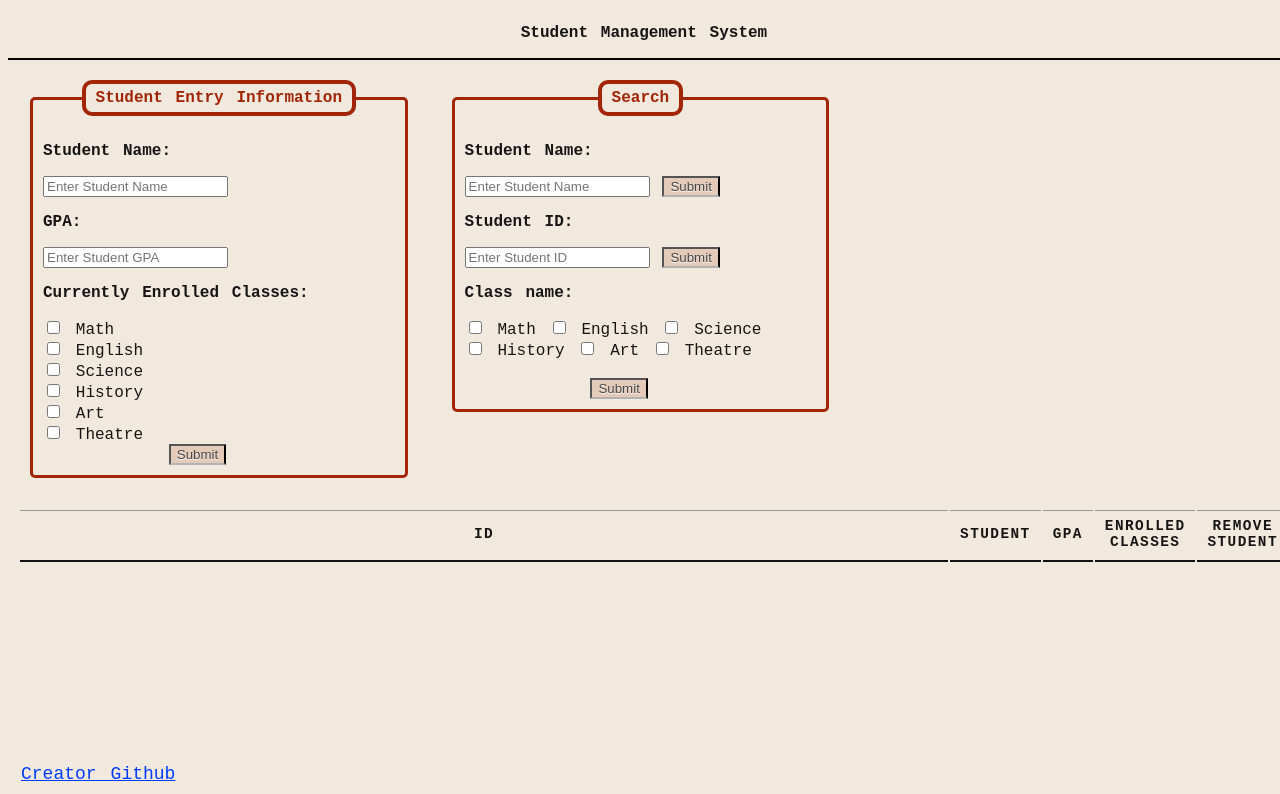
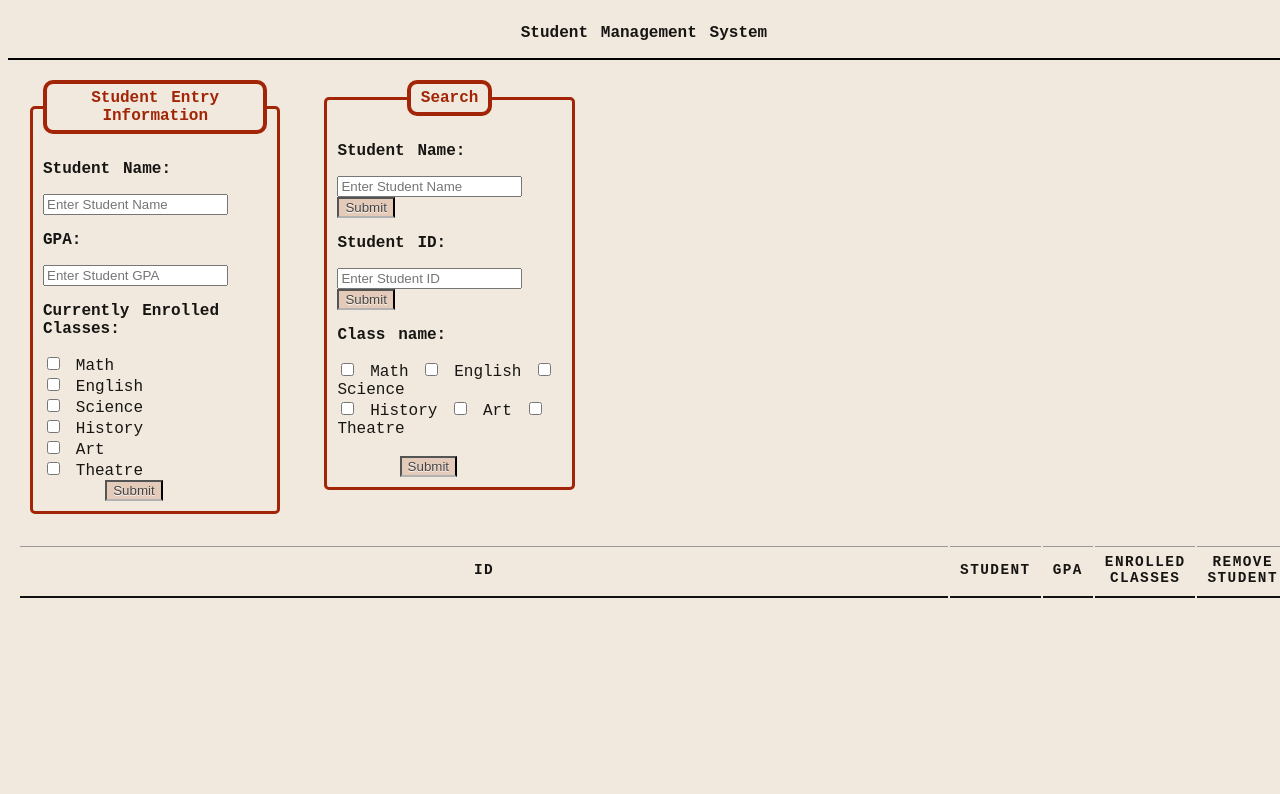
Before and after one commit to GrantMelvin/StudentManagementSystem.io, a plain HTML site: page index.html in a window 1280 px wide. Shown: the top 794 px of the page. Drawn offline with Linux system fonts and the light colour scheme.

Commit message:
Update Projfin.css

```diff
--- a/Projfin.css
+++ b/Projfin.css
@@ -15,7 +15,7 @@
     padding: 10px ;
     margin: 10px ;
     float: left ;
-    width: 30% ;
+    width: 20% ;
 }
 
 
```
